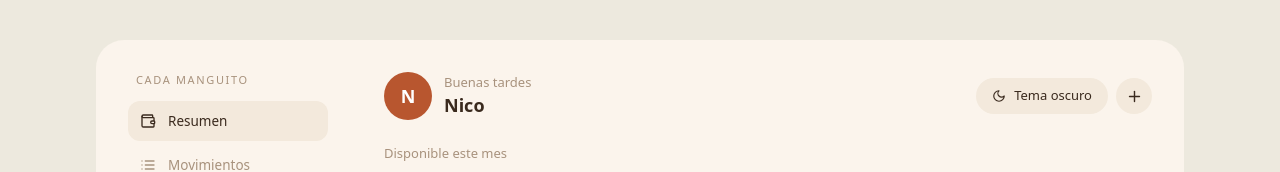
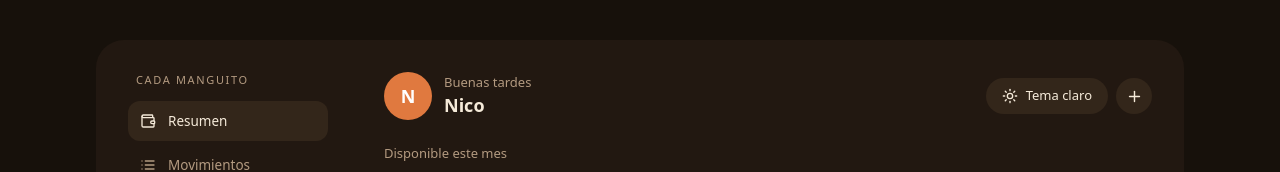
Before and after one commit to nicoMusante/Cada-Manguito, a Next.js app: page / in a window 1280 px wide. Shown: the top 172 px of the page. Built offline with nearby package versions, Linux system fonts and the light colour scheme; no server answers; the database is empty.

Commit message:
agrego el tema oscuro bien hecho

```diff
--- a/app/page.tsx
+++ b/app/page.tsx
@@ -13,7 +13,7 @@ import { NuevoMovimientoModal } from "@/components/NuevoMovimientoModal";
 
 export default function Home() {
   const [tab, setTab] = useState<TabId>("resumen");
-  const [dark, setDark] = useState(false);
+  const [dark, setDark] = useState(true);
   const [movimientos, setMovimientos] = useState<Movimiento[]>([]);
   const [loading, setLoading] = useState(true);
   const [modalAbierto, setModalAbierto] = useState(false);
--- a/components/Header.tsx
+++ b/components/Header.tsx
@@ -23,9 +23,13 @@ export function Header({
         </div>
       )}
       <div className="flex items-center gap-2">
-        <button onClick={onToggleDark} className="hidden lg:flex items-center gap-2 px-4 py-2 rounded-full text-[13px] font-medium" style={{ backgroundColor: t.surface, color: t.textPrimary }}>
-          {dark ? <Sun size={14} /> : <Moon size={14} />}
-          {dark ? "Tema claro" : "Tema oscuro"}
+        <button
+          onClick={onToggleDark}
+          className="w-9 h-9 lg:w-auto lg:h-auto flex items-center justify-center gap-2 rounded-full lg:px-4 lg:py-2 text-[13px] font-medium"
+          style={{ backgroundColor: t.surface, color: t.textPrimary }}
+        >
+          {dark ? <Sun size={16} /> : <Moon size={16} />}
+          <span className="hidden lg:inline">{dark ? "Tema claro" : "Tema oscuro"}</span>
         </button>
         <button onClick={onOpenNuevo} className="w-9 h-9 rounded-full flex items-center justify-center" style={{ backgroundColor: t.surface }}>
           <Plus size={17} style={{ color: t.textPrimary }} />
```
